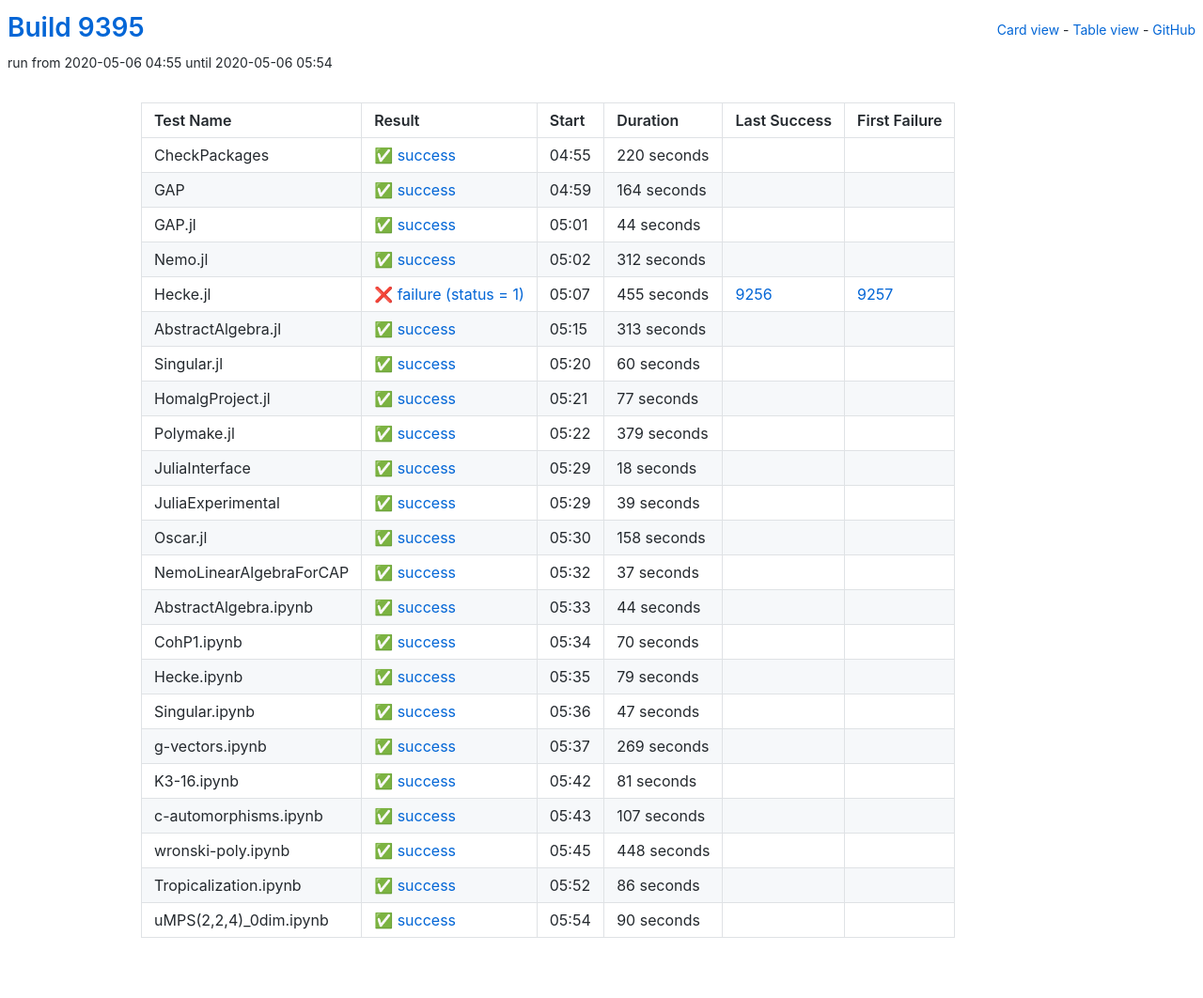
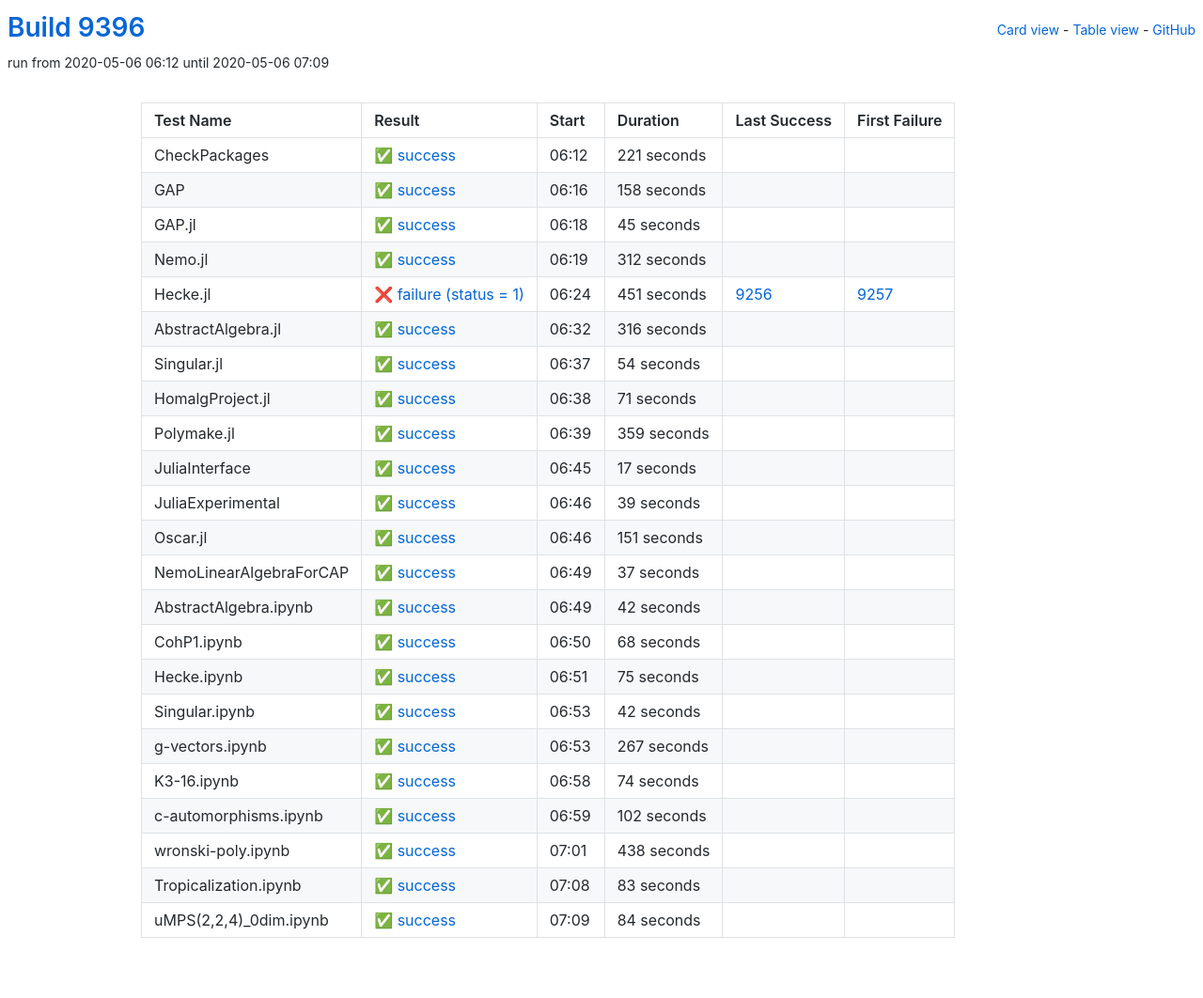
Before and after one commit to oscar-system/oscar-ci-status, a Jekyll site: the page built from table.html, in a window 1280 px wide. Shown: the whole page at 94% size. Built offline with Jekyll 4.4.1, drawn with Linux system fonts in a browser that asks for light colours.

Commit message:
Build 9396

```diff
--- a/_data/ci.yml
+++ b/_data/ci.yml
@@ -1,41 +1,41 @@
-build: 9395
-build_url: https://oscarci.mathematik.uni-kl.de/job/oscar/9395/
+build: 9396
+build_url: https://oscarci.mathematik.uni-kl.de/job/oscar/9396/
 job: oscar
 tests:
-- duration: 220
+- duration: 221
   exitcode: 0
   first_failure: false
   first_failure_url: null
   id: checkpackages
   last_success: false
   last_success_url: null
-  log: https://oscarci.mathematik.uni-kl.de/job/oscar/9395/artifact/logs/build-9395/CheckPackages.log
+  log: https://oscarci.mathematik.uni-kl.de/job/oscar/9396/artifact/logs/build-9396/CheckPackages.log
   name: CheckPackages
-  start: 2020-05-06 04:55
+  start: 2020-05-06 06:12
   status: success
   success: true
-- duration: 164
+- duration: 158
   exitcode: 0
   first_failure: false
   first_failure_url: null
   id: gap
   last_success: false
   last_success_url: null
-  log: https://oscarci.mathematik.uni-kl.de/job/oscar/9395/artifact/logs/build-9395/GAP.log
+  log: https://oscarci.mathematik.uni-kl.de/job/oscar/9396/artifact/logs/build-9396/GAP.log
   name: GAP
-  start: 2020-05-06 04:59
+  start: 2020-05-06 06:16
   status: success
   success: true
-- duration: 44
+- duration: 45
   exitcode: 0
   first_failure: false
   first_failure_url: null
   id: gap-jl
   last_success: false
   last_success_url: null
-  log: https://oscarci.mathematik.uni-kl.de/job/oscar/9395/artifact/logs/build-9395/GAP.jl.log
+  log: https://oscarci.mathematik.uni-kl.de/job/oscar/9396/artifact/logs/build-9396/GAP.jl.log
   name: GAP.jl
-  start: 2020-05-06 05:01
+  start: 2020-05-06 06:18
   status: success
   success: true
 - duration: 312
@@ -45,81 +45,81 @@
   id: nemo-jl
   last_success: false
   last_success_url: null
-  log: https://oscarci.mathematik.uni-kl.de/job/oscar/9395/artifact/logs/build-9395/Nemo.jl.log
+  log: https://oscarci.mathematik.uni-kl.de/job/oscar/9396/artifact/logs/build-9396/Nemo.jl.log
   name: Nemo.jl
-  start: 2020-05-06 05:02
+  start: 2020-05-06 06:19
   status: success
   success: true
-- duration: 455
+- duration: 451
   exitcode: 1
   first_failure: 9257
   first_failure_url: https://oscarci.mathematik.uni-kl.de/job/oscar/9257/
   id: hecke-jl
   last_success: 9256
   last_success_url: https://oscarci.mathematik.uni-kl.de/job/oscar/9256/
-  log: https://oscarci.mathematik.uni-kl.de/job/oscar/9395/artifact/logs/build-9395/Hecke.jl.log
+  log: https://oscarci.mathematik.uni-kl.de/job/oscar/9396/artifact/logs/build-9396/Hecke.jl.log
   name: Hecke.jl
-  start: 2020-05-06 05:07
+  start: 2020-05-06 06:24
   status: failure
   success: false
-- duration: 313
+- duration: 316
   exitcode: 0
   first_failure: false
   first_failure_url: null
   id: abstractalgebra-jl
   last_success: false
   last_success_url: null
-  log: https://oscarci.mathematik.uni-kl.de/job/oscar/9395/artifact/logs/build-9395/AbstractAlgebra.jl.log
+  log: https://oscarci.mathematik.uni-kl.de/job/oscar/9396/artifact/logs/build-9396/AbstractAlgebra.jl.log
   name: AbstractAlgebra.jl
-  start: 2020-05-06 05:15
+  start: 2020-05-06 06:32
   status: success
   success: true
-- duration: 60
+- duration: 54
   exitcode: 0
   first_failure: false
   first_failure_url: null
   id: singular-jl
   last_success: false
   last_success_url: null
-  log: https://oscarci.mathematik.uni-kl.de/job/oscar/9395/artifact/logs/build-9395/Singular.jl.log
+  log: https://oscarci.mathematik.uni-kl.de/job/oscar/9396/artifact/logs/build-9396/Singular.jl.log
   name: Singular.jl
-  start: 2020-05-06 05:20
+  start: 2020-05-06 06:37
   status: success
   success: true
-- duration: 77
+- duration: 71
   exitcode: 0
   first_failure: false
   first_failure_url: null
   id: homalgproject-jl
   last_success: false
   last_success_url: null
-  log: https://oscarci.mathematik.uni-kl.de/job/oscar/9395/artifact/logs/build-9395/HomalgProject.jl.log
+  log: https://oscarci.mathematik.uni-kl.de/job/oscar/9396/artifact/logs/build-9396/HomalgProject.jl.log
   name: HomalgProject.jl
-  start: 2020-05-06 05:21
+  start: 2020-05-06 06:38
   status: success
   success: true
-- duration: 379
+- duration: 359
   exitcode: 0
   first_failure: false
   first_failure_url: null
   id: polymake-jl
   last_success: false
   last_success_url: null
-  log: https://oscarci.mathematik.uni-kl.de/job/oscar/9395/artifact/logs/build-9395/Polymake.jl.log
+  log: https://oscarci.mathematik.uni-kl.de/job/oscar/9396/artifact/logs/build-9396/Polymake.jl.log
   name: Polymake.jl
-  start: 2020-05-06 05:22
+  start: 2020-05-06 06:39
   status: success
   success: true
-- duration: 18
+- duration: 17
   exitcode: 0
   first_failure: false
   first_failure_url: null
   id: juliainterface
   last_success: false
   last_success_url: null
-  log: https://oscarci.mathematik.uni-kl.de/job/oscar/9395/artifact/logs/build-9395/JuliaInterface.log
+  log: https://oscarci.mathematik.uni-kl.de/job/oscar/9396/artifact/logs/build-9396/JuliaInterface.log
   name: JuliaInterface
-  start: 2020-05-06 05:29
+  start: 2020-05-06 06:45
   status: success
   success: true
 - duration: 39
@@ -129,21 +129,21 @@
   id: juliaexperimental
   last_success: false
   last_success_url: null
-  log: https://oscarci.mathematik.uni-kl.de/job/oscar/9395/artifact/logs/build-9395/JuliaExperimental.log
+  log: https://oscarci.mathematik.uni-kl.de/job/oscar/9396/artifact/logs/build-9396/JuliaExperimental.log
   name: JuliaExperimental
-  start: 2020-05-06 05:29
+  start: 2020-05-06 06:46
   status: success
   success: true
-- duration: 158
+- duration: 151
   exitcode: 0
   first_failure: false
   first_failure_url: null
   id: oscar-jl
   last_success: false
   last_success_url: null
-  log: https://oscarci.mathematik.uni-kl.de/job/oscar/9395/artifact/logs/build-9395/Oscar.jl.log
+  log: https://oscarci.mathematik.uni-kl.de/job/oscar/9396/artifact/logs/build-9396/Oscar.jl.log
   name: Oscar.jl
-  start: 2020-05-06 05:30
+  start: 2020-05-06 06:46
   status: success
   success: true
 - duration: 37
@@ -153,128 +153,128 @@
   id: nemolinearalgebraforcap
   last_success: false
   last_success_url: null
-  log: https://oscarci.mathematik.uni-kl.de/job/oscar/9395/artifact/logs/build-9395/NemoLinearAlgebraForCAP.log
+  log: https://oscarci.mathematik.uni-kl.de/job/oscar/9396/artifact/logs/build-9396/NemoLinearAlgebraForCAP.log
   name: NemoLinearAlgebraForCAP
-  start: 2020-05-06 05:32
+  start: 2020-05-06 06:49
   status: success
   success: true
-- duration: 44
+- duration: 42
   exitcode: 0
   first_failure: false
   first_failure_url: null
   id: abstractalgebra-ipynb
   last_success: false
   last_success_url: null
-  log: https://oscarci.mathematik.uni-kl.de/job/oscar/9395/artifact/logs/build-9395/AbstractAlgebra.ipynb.log
+  log: https://oscarci.mathematik.uni-kl.de/job/oscar/9396/artifact/logs/build-9396/AbstractAlgebra.ipynb.log
   name: AbstractAlgebra.ipynb
-  start: 2020-05-06 05:33
+  start: 2020-05-06 06:49
   status: success
   success: true
-- duration: 70
+- duration: 68
   exitcode: 0
   first_failure: false
   first_failure_url: null
   id: cohp1-ipynb
   last_success: false
   last_success_url: null
-  log: https://oscarci.mathematik.uni-kl.de/job/oscar/9395/artifact/logs/build-9395/CohP1.ipynb.log
+  log: https://oscarci.mathematik.uni-kl.de/job/oscar/9396/artifact/logs/build-9396/CohP1.ipynb.log
   name: CohP1.ipynb
-  start: 2020-05-06 05:34
+  start: 2020-05-06 06:50
   status: success
   success: true
-- duration: 79
+- duration: 75
   exitcode: 0
   first_failure: false
   first_failure_url: null
   id: hecke-ipynb
   last_success: false
   last_success_url: null
-  log: https://oscarci.mathematik.uni-kl.de/job/oscar/9395/artifact/logs/build-9395/Hecke.ipynb.log
+  log: https://oscarci.mathematik.uni-kl.de/job/oscar/9396/artifact/logs/build-9396/Hecke.ipynb.log
   name: Hecke.ipynb
-  start: 2020-05-06 05:35
+  start: 2020-05-06 06:51
   status: success
   success: true
-- duration: 47
+- duration: 42
   exitcode: 0
   first_failure: false
   first_failure_url: null
   id: singular-ipynb
   last_success: false
   last_success_url: null
-  log: https://oscarci.mathematik.uni-kl.de/job/oscar/9395/artifact/logs/build-9395/Singular.ipynb.log
+  log: https://oscarci.mathematik.uni-kl.de/job/oscar/9396/artifact/logs/build-9396/Singular.ipynb.log
   name: Singular.ipynb
-  start: 2020-05-06 05:36
+  start: 2020-05-06 06:53
   status: success
   success: true
-- duration: 269
+- duration: 267
   exitcode: 0
   first_failure: false
   first_failure_url: null
   id: g-vectors-ipynb
   last_success: false
   last_success_url: null
-  log: https://oscarci.mathematik.uni-kl.de/job/oscar/9395/artifact/logs/build-9395/g-vectors.ipynb.log
+  log: https://oscarci.mathematik.uni-kl.de/job/oscar/9396/artifact/logs/build-9396/g-vectors.ipynb.log
   name: g-vectors.ipynb
-  start: 2020-05-06 05:37
+  start: 2020-05-06 06:53
   status: success
   success: true
-- duration: 81
+- duration: 74
   exitcode: 0
   first_failure: false
   first_failure_url: null
   id: k3-16-ipynb
   last_success: false
   last_success_url: null
-  log: https://oscarci.mathematik.uni-kl.de/job/oscar/9395/artifact/logs/build-9395/K3-16.ipynb.log
+  log: https://oscarci.mathematik.uni-kl.de/job/oscar/9396/artifact/logs/build-9396/K3-16.ipynb.log
   name: K3-16.ipynb
-  start: 2020-05-06 05:42
+  start: 2020-05-06 06:58
   status: success
   success: true
-- duration: 107
+- duration: 102
   exitcode: 0
   first_failure: false
   first_failure_url: null
   id: c-automorphisms-ipynb
   last_success: false
   last_success_url: null
-  log: https://oscarci.mathematik.uni-kl.de/job/oscar/9395/artifact/logs/build-9395/c-automorphisms.ipynb.log
+  log: https://oscarci.mathematik.uni-kl.de/job/oscar/9396/artifact/logs/build-9396/c-automorphisms.ipynb.log
   name: c-automorphisms.ipynb
-  start: 2020-05-06 05:43
+  start: 2020-05-06 06:59
   status: success
   success: true
-- duration: 448
+- duration: 438
   exitcode: 0
   first_failure: false
   first_failure_url: null
   id: wronski-poly-ipynb
   last_success: false
   last_success_url: null
-  log: https://oscarci.mathematik.uni-kl.de/job/oscar/9395/artifact/logs/build-9395/wronski-poly.ipynb.log
+  log: https://oscarci.mathematik.uni-kl.de/job/oscar/9396/artifact/logs/build-9396/wronski-poly.ipynb.log
   name: wronski-poly.ipynb
-  start: 2020-05-06 05:45
+  start: 2020-05-06 07:01
   status: success
   success: true
-- duration: 86
+- duration: 83
   exitcode: 0
   first_failure: false
   first_failure_url: null
   id: tropicalization-ipynb
   last_success: false
   last_success_url: null
-  log: https://oscarci.mathematik.uni-kl.de/job/oscar/9395/artifact/logs/build-9395/Tropicalization.ipynb.log
+  log: https://oscarci.mathematik.uni-kl.de/job/oscar/9396/artifact/logs/build-9396/Tropicalization.ipynb.log
   name: Tropicalization.ipynb
-  start: 2020-05-06 05:52
+  start: 2020-05-06 07:08
   status: success
   success: true
-- duration: 90
+- duration: 84
   exitcode: 0
   first_failure: false
   first_failure_url: null
   id: umps-2-2-4-0dim-ipynb
   last_success: false
   last_success_url: null
-  log: https://oscarci.mathematik.uni-kl.de/job/oscar/9395/artifact/logs/build-9395/uMPS-2-2-4-_0dim.ipynb.log
+  log: https://oscarci.mathematik.uni-kl.de/job/oscar/9396/artifact/logs/build-9396/uMPS-2-2-4-_0dim.ipynb.log
   name: uMPS(2,2,4)_0dim.ipynb
-  start: 2020-05-06 05:54
+  start: 2020-05-06 07:09
   status: success
   success: true
```
Also changed, not shown: README.md.
